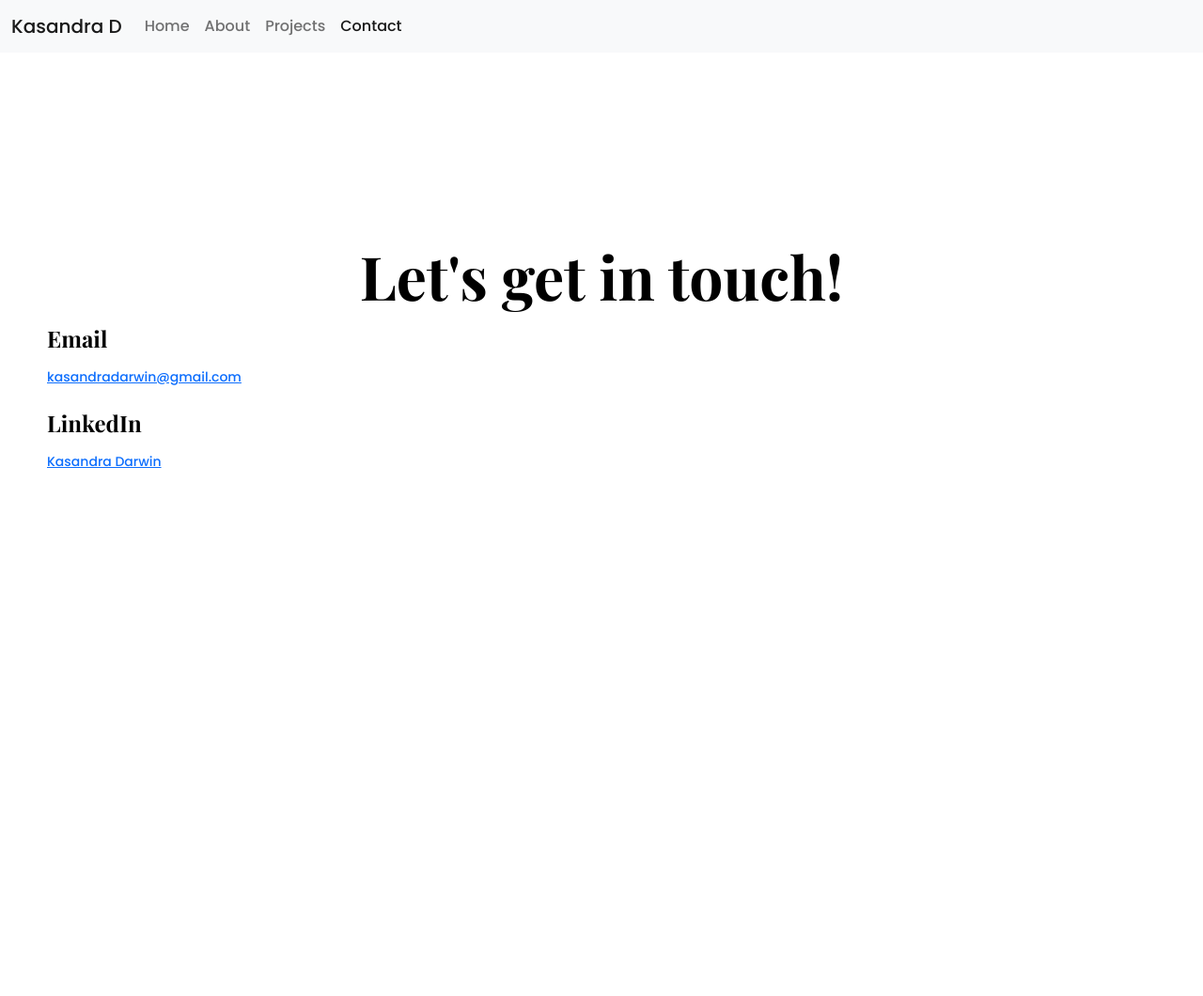
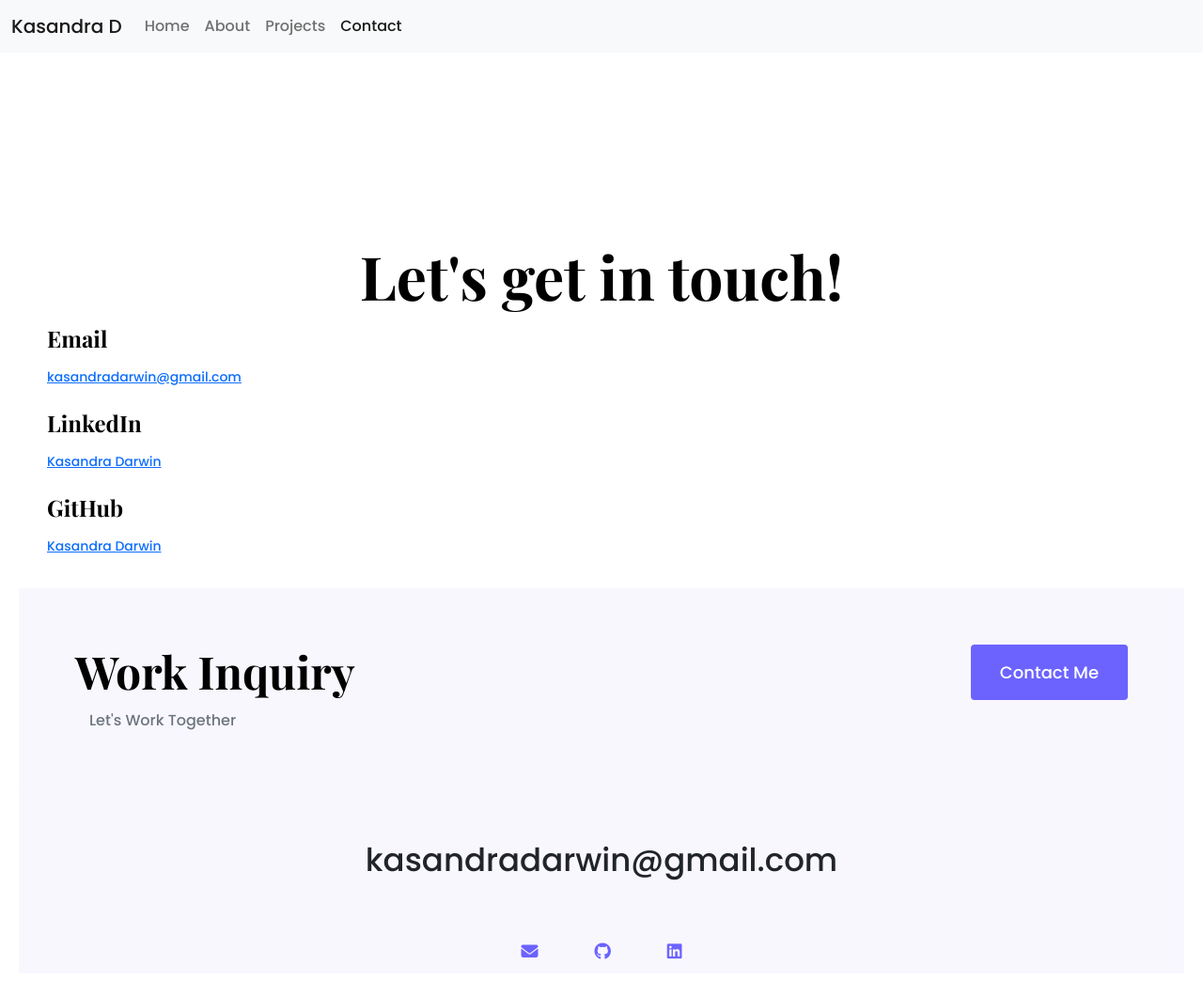
Before and after one commit to kasandradarwin/portfolio-project, a plain HTML site: page contact.html in a window 1280 px wide. Shown: the top 1060 px of the page at 94% size. Before the commit the page ends 800 px from the top, so only its background shows below. Drawn offline with nearby package versions, Linux system fonts and the light colour scheme.

Commit message:
Added Footer

```diff
--- a/contact.html
+++ b/contact.html
@@ -61,11 +61,33 @@
       <a href="https://www.linkedin.com/in/kasandradarwin/"  target="_blank">Kasandra Darwin</a>
     </p>
 
+    <h3> GitHub</h3>
+  <p>
+      <a href="https://github.com/kasandradarwin"  target="_blank" class="email-link">Kasandra Darwin</a>
+    </p>
+</div>
+
+<footer>
+    <div class="contact-box mb-5 d-none d-md-flex d-flex justify-content-between">
+        <div>
+        <h4> Work Inquiry</h4>
+            <p class="text-muted"> Let's Work Together</p>
+    </div>
+    <div>
+        <a href="" class="btn btn-branding"> Contact Me </a>
+    </div>
+</div>
+    <div class="emailfooter d-flex justify-content-center">
+    <a href="mailto:kasandradarwin@gmail.com" class="text-decoration-none text-dark mb-5">kasandradarwin@gmail.com</a>
+</div>
+
+<div class="social-links d-flex justify-content-center mb-5">
+    <a href="mailto:kasandradarwin@gmail.com"><i class="fas fa-envelope"></i></a>
+    <a href="https://www.linkedin.com/in/kasandradarwin/"  target="_blank"> <i class="fab fa-github"></i></a>
+    <a href="https://github.com/kasandradarwin"  target="_blank"><i class="fab fa-linkedin"></i></a>
+</div>
+</footer>
+</div>
 
 
-
-</div>
-</div>
-
-</body>
 </html>
--- a/styles/styles.css
+++ b/styles/styles.css
@@ -1,6 +1,6 @@
 :root {
 
-    --branding-color: #6c63ff;
+    --branding-colour: #6c63ff;
     --secondary-colour: #f9f7fe;
     --heading-font-family: "Playfair Display", serif;
     --default-font-family: "Poppins", sans-serif;
@@ -22,6 +22,10 @@ h1 {
 h2 {
 
     font-size: 64px;
+}
+
+h4 {
+    font-size: 48px;
 }
 
 p {
@@ -83,7 +87,7 @@ body {
 }
 
 .btn-branding {
-    background: var(--branding-color);
+    background: var(--branding-colour);
     border-radius: 4px;
     color: white;
     font-size: 18px;
@@ -91,8 +95,8 @@ body {
     padding: 15px 30px;
 }
 .btn-branding-outline {
-    color: var(--branding-color);
-    border: 1px solid var(--branding-color);
+    color: var(--branding-colour);
+    border: 1px solid var(--branding-colour);
     border-radius: 4px;
     font-size: 18px;
     line-height: 27px;
@@ -106,6 +110,52 @@ body {
 .everysecond {
     background: var(--secondary-colour);
 }
+
+footer {
+
+    background-color: var(--secondary-colour);
+
+}
+
+footer .contact-box {
+    background: var(--secondary-colour);
+    padding: 60px;
+    border-radius: 10px;
+}
+
+footer .contact-box p {
+ margin: 0 0 0 15px;
+
+}
+
+footer .email-link {
+    text-decoration: none;
+    color: black;
+    font-size:24px;
+    text-align: center;
+}
+
+footer .email-link:hover {
+
+    color: var(--branding-colour);
+
+}
+
+footer .social-links a {
+
+    margin: 0 20px;
+    color: var(--branding-colour);
+    padding: 10px;
+    font-size: 18px;
+    transition: all 100ms ease-in-out;
+
+}
+
+footer .social-links a:hover {
+
+    color: black;
+}
+
 
 @media (max-width: 900px) {
 
```
Also changed, not shown: about.html (+20 -0 lines), index.html (+19 -0 lines), projects.html (+21 -0 lines).
